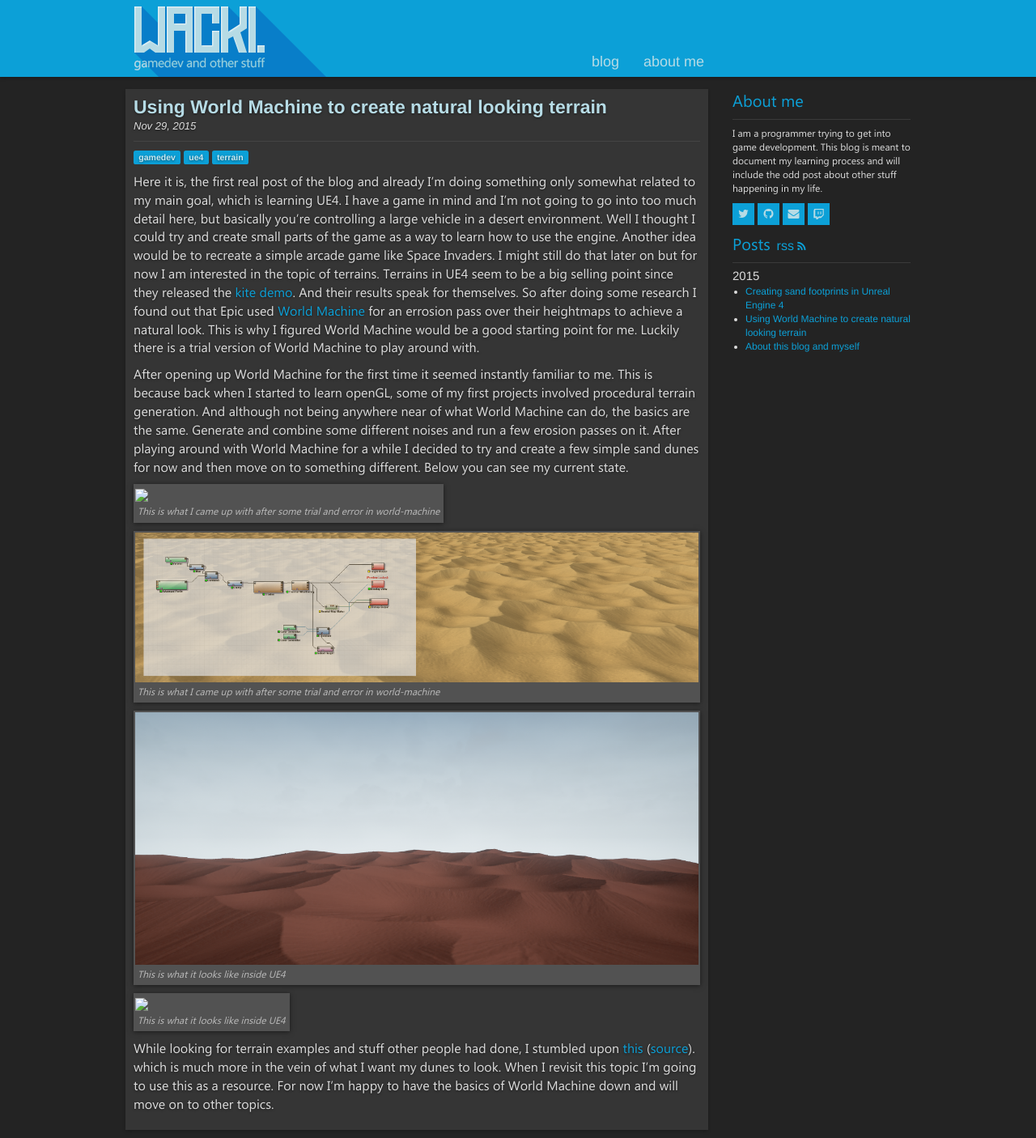
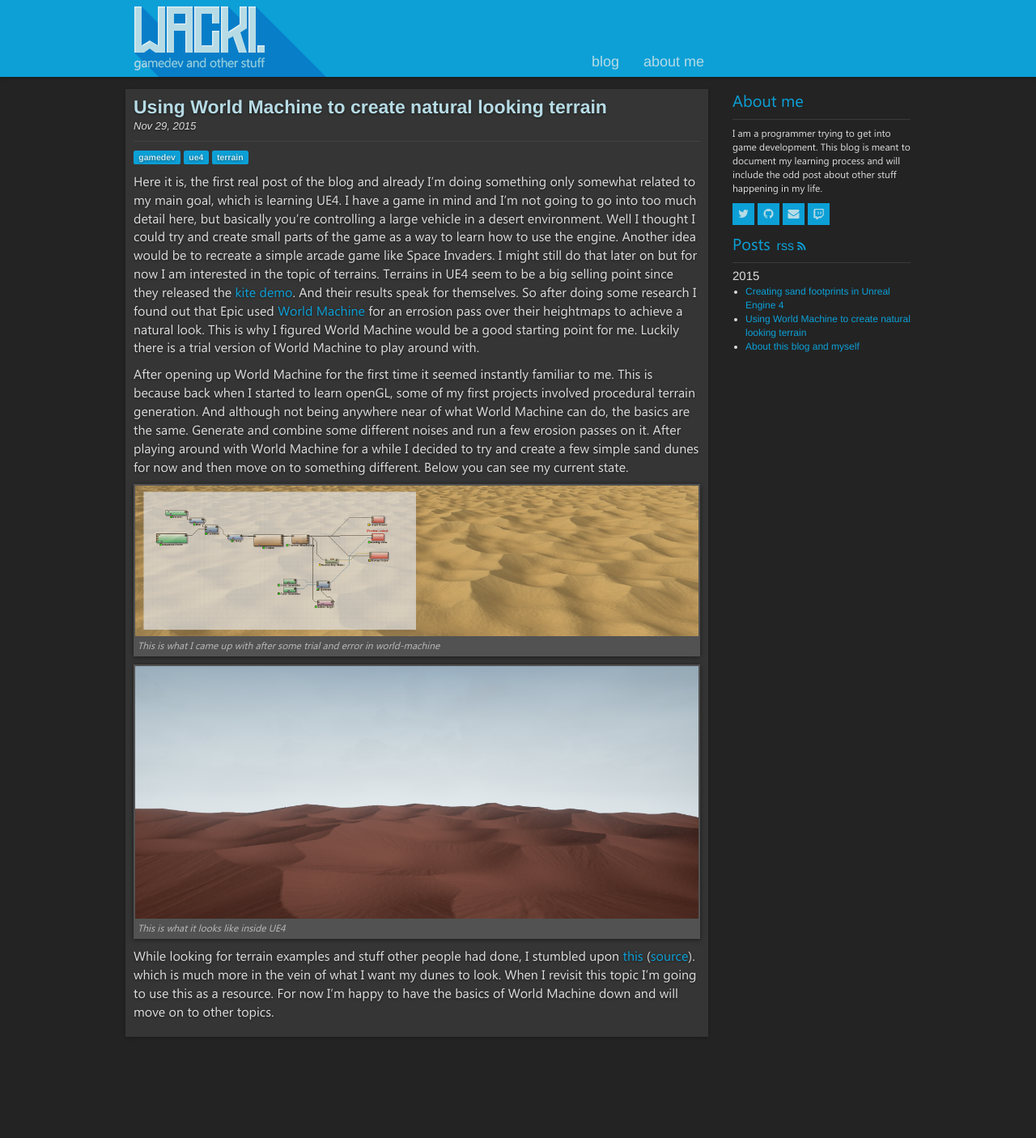
Before and after one commit to wacki/wacki.github.io, a Jekyll site: the page built from _posts/2015-11-29-using-world-machine-to-create-natural-terrain.md, in a window 1280 px wide. Shown: the whole page at 81% size. Built offline with Jekyll 4.4.1, drawn with Linux system fonts in a browser that asks for light colours; nearby versions of some CDN libraries; comment, search, counter and statistics services are not loaded; after the commit the page ends 1291 px from its top, so only the background shows below that.

Commit message:
fixed old post, temporarily fixed new rouge syntax highlighting

```diff
--- a/_config.yml
+++ b/_config.yml
@@ -37,4 +37,4 @@ description: >
 
 # Build settings
 markdown: kramdown
-highlighter: pygments
+highlighter: rouge
--- a/_includes/github-repo-card.html
+++ b/_includes/github-repo-card.html
@@ -17,14 +17,8 @@
 	$.ajax({
 	   url: 'https://api.github.com/repos/{{include.user}}/{{include.repo}}',
 	   success: function(data) {
-		console.log(data);
-
 		$('div[id="repo-{{include.user}}-{{include.repo}}"] .fork-count').html(data.forks_count);
 		$('div[id="repo-{{include.user}}-{{include.repo}}"] .star-count').html(data.stargazers_count);
-		console.log();
-
-
-		console.log(document.getElementById("repo-{{include.user}}-{{include.repo}}"));
 	   }
 	});
 	});
--- a/_posts/2015-11-29-using-world-machine-to-create-natural-terrain.md
+++ b/_posts/2015-11-29-using-world-machine-to-create-natural-terrain.md
@@ -11,19 +11,9 @@ Terrains in UE4 seem to be a big selling point since they released the [kite dem
 After opening up World Machine for the first time it seemed instantly familiar to me. This is because back when I started to learn openGL, some of my first projects involved procedural terrain generation. And although not being anywhere near of what World Machine can do, the basics are the same. Generate and combine some different noises and run a few erosion passes on it.
 After playing around with World Machine for a while I decided to try and create a few simple sand dunes for now and then move on to something different. Below you can see my current state.
 
-<p>
-	<div class="inline-image">
-		<img src="/assets/posts/images/wmdunes.png" >
-		<p>This is what I came up with after some trial and error in world-machine</p>
-	</div>
-</p>
+
 {% include inline-image.html src="2015-11-worldmachine/wmdunes.png" description="This is what I came up with after some trial and error in world-machine" %}
 {% include inline-image.html src="2015-11-worldmachine/ue4dunes.png" description="This is what it looks like inside UE4" %}
-<p>
-	<div class="inline-image">
-		<img src="/assets/posts/images/ue4dunes.png" >
-		<p>This is what it looks like inside UE4</p>
-	</div>
-</p>
+
 
 While looking for terrain examples and stuff other people had done, I stumbled upon [this](http://www.planetside.co.uk/forums/index.php?action=dlattach;topic=18400.0;attach=50771;image) ([source](http://www.planetside.co.uk/forums/index.php?topic=18400.0)). which is much more in the vein of what I want my dunes to look. When I revisit this topic I’m going to use this as a resource. For now I’m happy to have the basics of World Machine down and will move on to other topics.
--- a/_sass/_syntax-highlighting.scss
+++ b/_sass/_syntax-highlighting.scss
@@ -11,7 +11,7 @@ $highlight-color-six: #b1d631;
 $highlight-color-seven: #ff9800;
 
 
-.highlighttable {
+.highlight {
 	max-height: 400px;
 	overflow-x:auto;
 	display:block;
@@ -43,7 +43,8 @@ $highlight-color-seven: #ff9800;
 		border: 0;
 		background-color: transparent;
 		margin: 0px;
-		padding: 6px 0px;
+		padding: 6px 10px;
+		word-wrap:normal;
 	}
 
 	pre code {
```
Also changed, not shown: _posts/2015-12-13-creating-sand-footprints-in-unreal-engine-4.md (+7 -3 lines).
